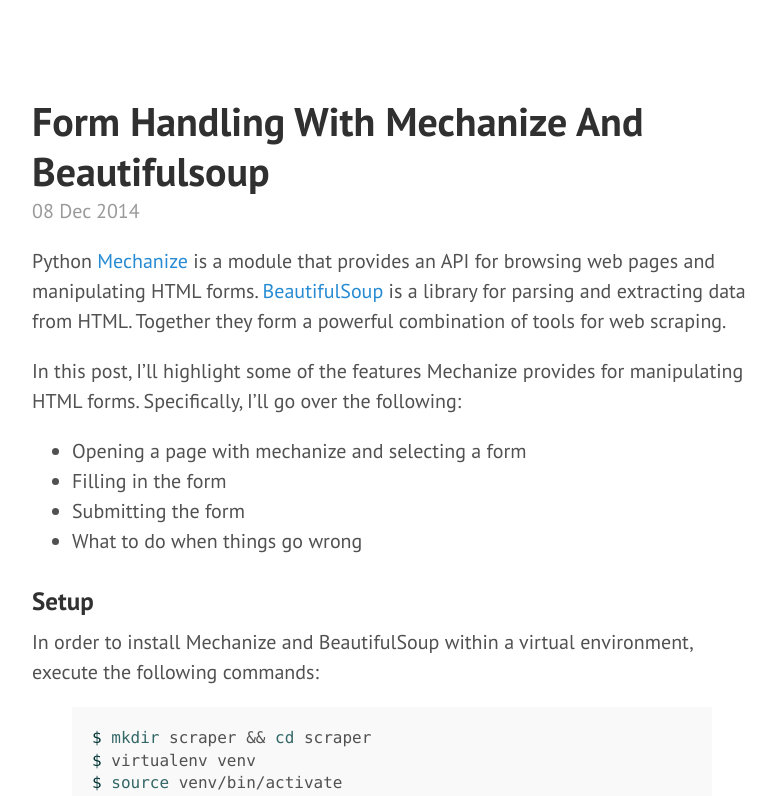
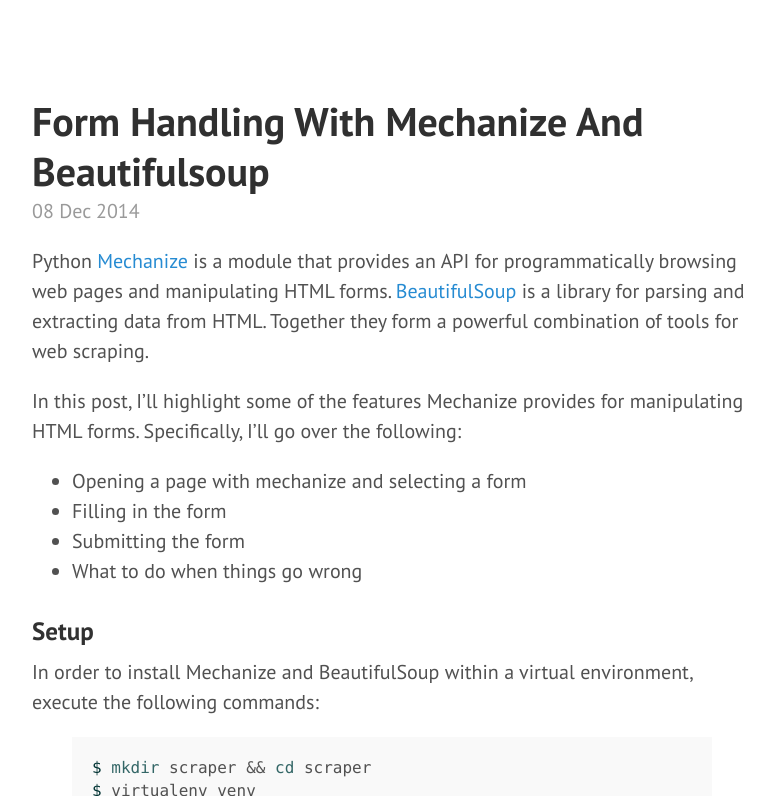
Before and after one commit to thayton/thayton.github.io, a Jekyll site: the page built from _posts/2014-12-08-form-handling-with-mechanize-and-beautifulsoup.md, in a window 1280 px wide and 900 px high, cut to the strip 104-900 px from the top of the window. Shown: the whole strip, without its empty margins (428-1204 px from the left). Built offline with Jekyll 4.4.1, drawn with Linux system fonts in a browser that asks for light colours; Markdown is read by kramdown in place of the engine named in the settings.

Commit message:
formatting

```diff
--- a/_posts/2014-12-08-form-handling-with-mechanize-and-beautifulsoup.md
+++ b/_posts/2014-12-08-form-handling-with-mechanize-and-beautifulsoup.md
@@ -4,8 +4,8 @@
 ---
 
 Python <a target="_blank" href="http://wwwsearch.sourceforge.net/mechanize/">Mechanize</a>
-is a module that provides an API for browsing web pages and manipulating HTML forms.
-<a target="_blank" href="http://www.crummy.com/software/BeautifulSoup/">BeautifulSoup</a>
+is a module that provides an API for programmatically browsing web pages and manipulating
+HTML forms. <a target="_blank" href="http://www.crummy.com/software/BeautifulSoup/">BeautifulSoup</a>
 is a library for parsing and extracting data from HTML. Together they form a powerful
 combination of tools for web scraping.
 
```
